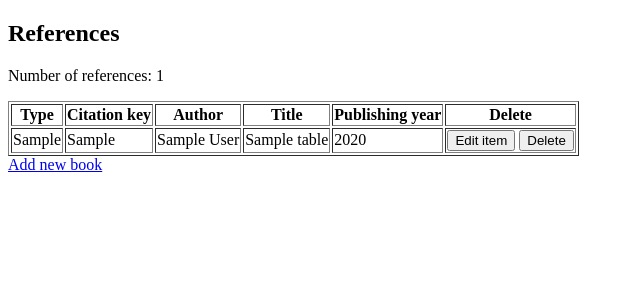
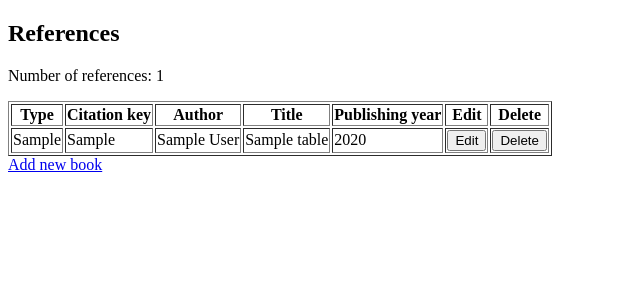
Before and after one commit to nessamerivirta/jugu_miniprojekti, a Flask app: page /view_references in a window 1280 px wide. Shown: the top 300 px of the page, without its empty margins (0-640 px from the left). Run offline with Flask 3, Linux system fonts and the light colour scheme; tables that the repository leaves empty hold one stand-in row (values such as "Sample post").

Commit message:
Clean up edit reference button

```diff
--- a/src/templates/references.html
+++ b/src/templates/references.html
@@ -25,6 +25,7 @@ References
         <th>Author</th>
         <th>Title</th>
         <th>Publishing year</th>
+        <th>Edit</th>
         <th>Delete</th>
       </tr>
       {% for reference in references %}
@@ -36,7 +37,10 @@ References
           <td>{{ reference.publishing_year }}</td>
           <td>
             <form action="/edit_reference/{{ reference.id }}" method="POST">
-            <button type="submit">Edit item</button>
+              <button type="submit">Edit</button>
+            </form>
+          </td>
+          <td>
             <form action="/delete_reference/{{ reference.id }}" method="POST">
               <button type="submit">Delete</button>
             </form>
```
